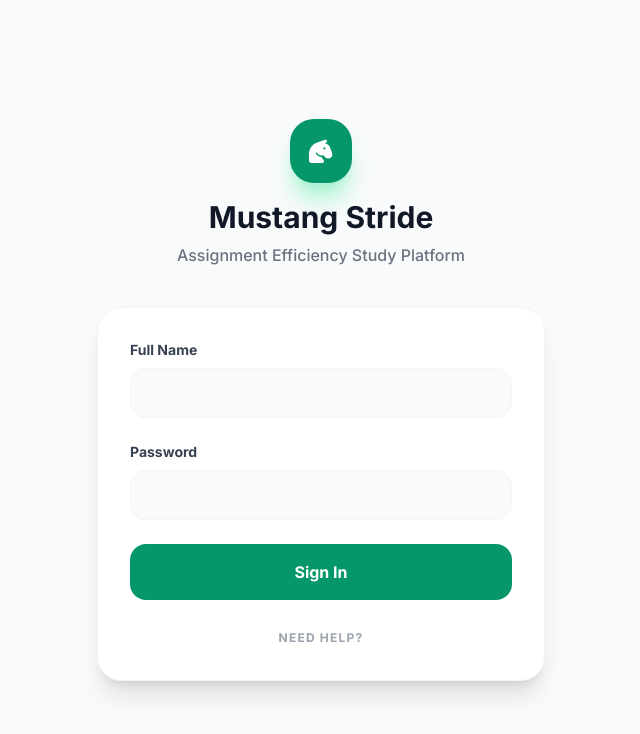
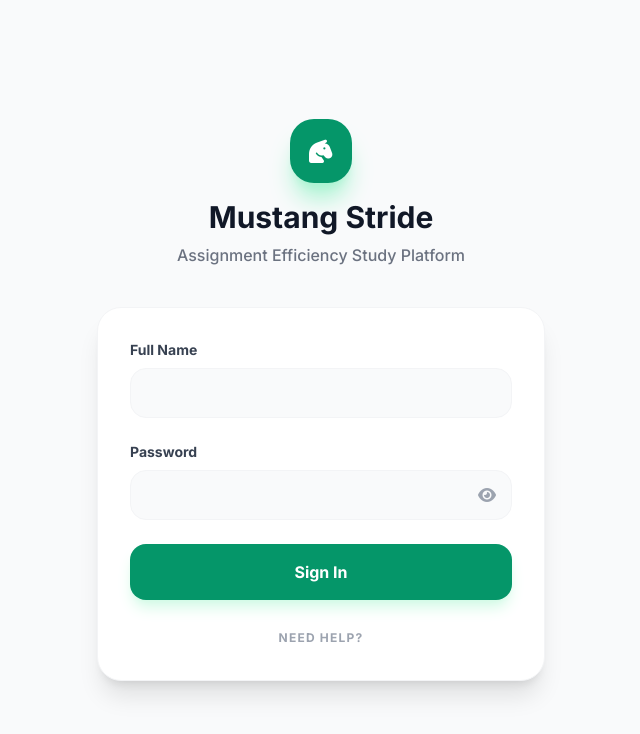
Before and after one commit to tugonondonald69-sys/MVP-Build-less-research-platform, a React (Vite) app: page / in a window 1280 px wide. Shown: the top 734 px of the page, without its empty margins (319-959 px from the left). Built offline with nearby package versions, Linux system fonts and the light colour scheme.

Commit message:
Update App.tsx

```diff
--- a/App.tsx
+++ b/App.tsx
@@ -1,10 +1,10 @@
 import React, { useState, useEffect } from 'react';
 import { User, UserRole, Assignment, Submission, Section } from './types.ts';
 import { INITIAL_USERS, INITIAL_ASSIGNMENTS, INITIAL_SUBMISSIONS } from './mockData.ts';
-import Layout from './Layout';
-import AdminDashboard from './AdminDashboard';
-import TeacherDashboard from './TeacherDashboard';
-import StudentDashboard from './StudentDashboard';
+import Layout from './components/Layout.tsx';
+import AdminDashboard from './views/AdminDashboard.tsx';
+import TeacherDashboard from './views/TeacherDashboard.tsx';
+import StudentDashboard from './views/StudentDashboard.tsx';
 import { loadState, saveState } from './db.ts';
 
 const App: React.FC = () => {
@@ -237,15 +237,36 @@ const App: React.FC = () => {
               <form onSubmit={handleLogin} className="space-y-6">
                 <div>
                   <label className="block text-sm font-bold text-gray-700 mb-2">Full Name</label>
-                  <input type="text" required value={fullNameInput} onChange={e => setFullNameInput(e.target.value)} className="w-full px-4 py-3 bg-gray-50 border border-gray-100 rounded-2xl" />
+                  <input type="text" required value={fullNameInput} onChange={e => setFullNameInput(e.target.value)} className="w-full px-4 py-3 bg-gray-50 border border-gray-100 rounded-2xl outline-none focus:ring-2 focus:ring-emerald-500 transition-all" />
                 </div>
                 <div>
                   <label className="block text-sm font-bold text-gray-700 mb-2">Password</label>
-                  <input type={showPassword ? "text" : "password"} required value={password} onChange={e => setPassword(e.target.value)} className="w-full px-4 py-3 bg-gray-50 border border-gray-100 rounded-2xl" />
+                  <div className="relative">
+                    <input
+                      type={showPassword ? "text" : "password"}
+                      required
+                      value={password}
+                      onChange={e => setPassword(e.target.value)}
+                      className="w-full px-4 py-3 bg-gray-50 border border-gray-100 rounded-2xl outline-none focus:ring-2 focus:ring-emerald-500 transition-all pr-12"
+                    />
+                    <button
+                      type="button"
+                      onClick={() => setShowPassword(!showPassword)}
+                      className="absolute right-4 top-1/2 -translate-y-1/2 text-gray-400 hover:text-emerald-600 transition-colors"
+                      aria-label={showPassword ? "Hide password" : "Show password"}
+                    >
+                      <i className={`fas ${showPassword ? 'fa-eye-slash' : 'fa-eye'}`}></i>
+                    </button>
+                  </div>
                 </div>
-                <button type="submit" className="w-full py-4 bg-emerald-600 text-white rounded-2xl font-bold">Sign In</button>
+                {loginError && (
+                  <div className="bg-rose-50 border border-rose-200 text-rose-600 px-4 py-3 rounded-2xl text-xs font-bold text-center animate-in fade-in slide-in-from-top-1">
+                    sorry, wrong credentials
+                  </div>
+                )}
+                <button type="submit" className="w-full py-4 bg-emerald-600 text-white rounded-2xl font-bold shadow-lg shadow-emerald-100 hover:bg-emerald-700 active:scale-[0.98] transition-all">Sign In</button>
                 <div className="text-center">
-                  <button type="button" onClick={() => setIsResetMode(true)} className="text-xs font-bold text-gray-400 uppercase tracking-widest">Need Help?</button>
+                  <button type="button" onClick={() => setIsResetMode(true)} className="text-xs font-bold text-gray-400 uppercase tracking-widest hover:text-gray-600 transition-colors">Need Help?</button>
                 </div>
               </form>
             )}
```
